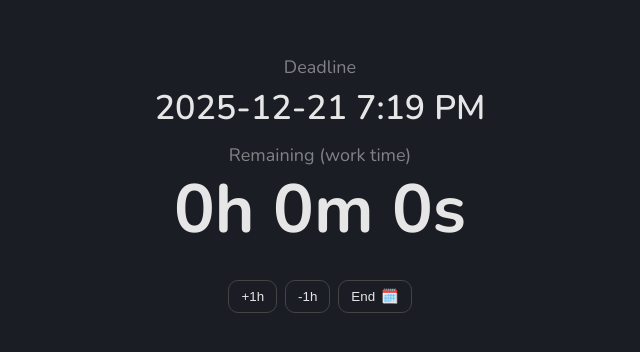
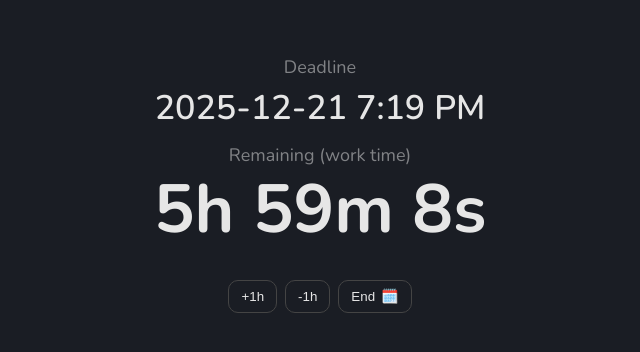
Before and after one commit to weiying-chen/work, a React (Vite) app: page / in a window 1280 px wide. Shown: the part 220-572 px from the top of the page, without its empty margins (320-960 px from the left). Built offline with nearby package versions, Linux system fonts and the light colour scheme.

Commit message:
Use normal coundown in dev mode

```diff
--- a/src/App.tsx
+++ b/src/App.tsx
@@ -55,15 +55,13 @@ export default function App() {
   }, [end])
 
   const workMsLeft = useMemo(() => {
-    // Test mode: just do raw calendar countdown to effectiveEnd.
     if (IGNORE_WORK_SCHEDULE) {
-      return Math.max(0, effectiveEnd.getTime() - now.getTime())
+      return Math.max(0, end.getTime() - now.getTime())
     }
 
-    // Real mode: count only work-time between now and effectiveEnd.
     if (effectiveEnd.getTime() <= now.getTime()) return 0
     return workMsBetween(now, effectiveEnd, DEFAULT_WORK_BLOCKS, DEFAULT_HOLIDAYS)
-  }, [now, effectiveEnd])
+  }, [now, end, effectiveEnd])
 
   const isOverdue = now.getTime() > end.getTime()
   const parts = useMemo(() => msToParts(workMsLeft), [workMsLeft])
```
